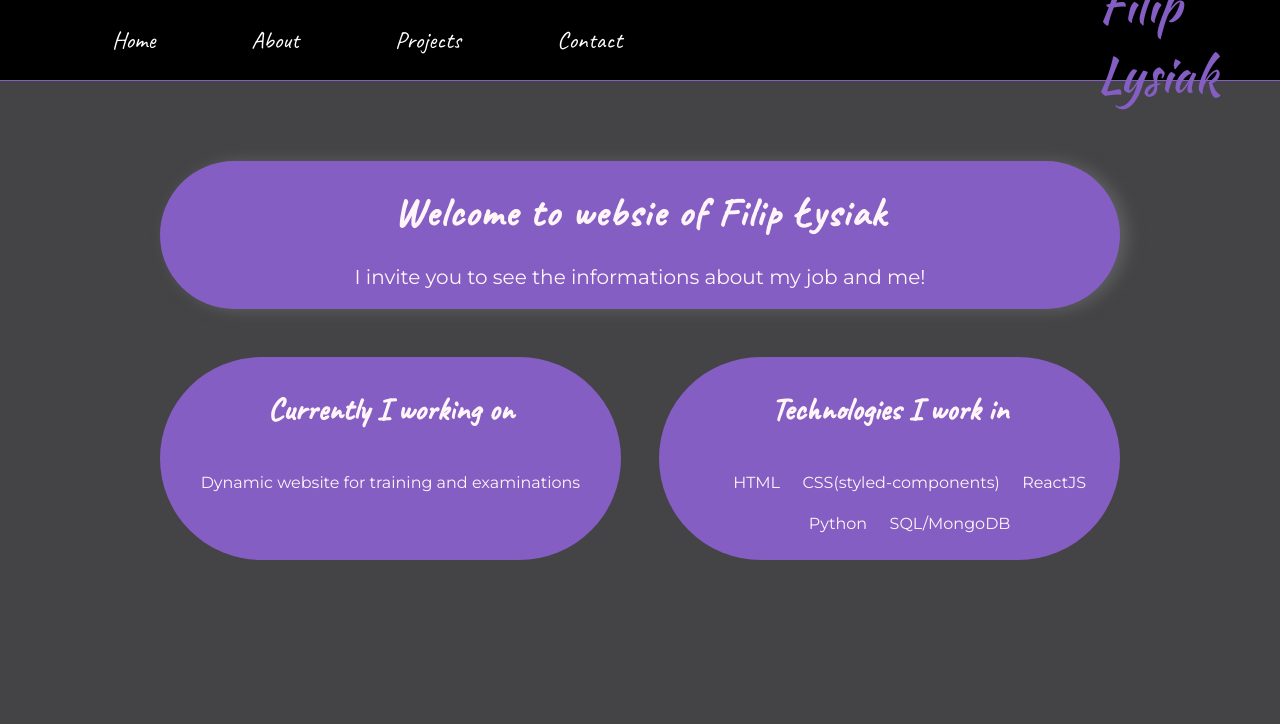
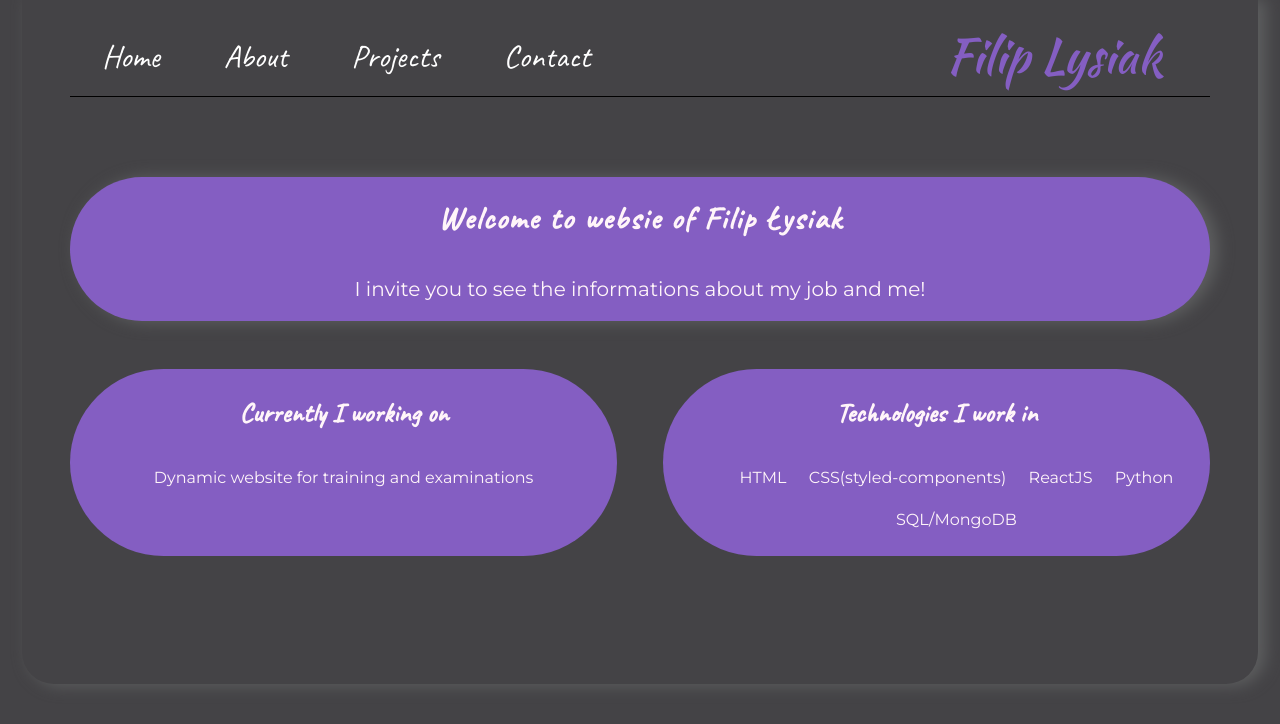
Before and after one commit to MontyFilip/resume-ver.2, a React (Create React App) app: page / in a window 1280 px wide. Shown: the top 724 px of the page. Built offline with nearby package versions, Linux system fonts and the light colour scheme.

Commit message:
modify navabar and some components

```diff
--- a/src/App.tsx
+++ b/src/App.tsx
@@ -21,28 +21,36 @@ const GlobalStyle = createGlobalStyle`
   }
 `;
 
-const Container = styled.div`
-  margin: 0 10rem 0 10rem;
+const MainContainer = styled.div`
+  max-width: 1140px;
+  margin: 0 auto;
+  box-shadow: ${({ theme }) => theme.boxShadowAll};
+  padding: 1rem 3rem 3rem 3rem;
+  border-radius: 0 0 2rem 2rem;
 `;
 
-function App() {
+// const Container = styled.div`
+//   margin: 0 10rem 0 10rem;
+// `;
+
+const App = () => {
   return (
     <ThemeProvider theme={dark}>
       <GlobalStyle />
-      <Router>
-        <Navbar />
-        <Container>
+      <MainContainer>
+        <Router>
+          <Navbar />
           <Routes>
             <Route path="/" element={<Home />} />
-            <Route path="/projects" element={<InBuild/>}/>
-            <Route path="/contact" />
-            <Route path="/about" />
+            <Route path="/projects" element={<InBuild />} />
+            <Route path="/contact" element={<InBuild />} />
+            <Route path="/about" element={<InBuild />} />
             <Route path="*" element={<ErrorPage />} />
           </Routes>
-        </Container>
-      </Router>
+        </Router>
+      </MainContainer>
     </ThemeProvider>
   );
-}
+};
 
 export default App;
--- a/src/Components/Page/Error/ErrorPage.tsx
+++ b/src/Components/Page/Error/ErrorPage.tsx
@@ -1,10 +1,19 @@
-import PageTitle from "../../View/PageTitle/PageTitle";
+import PageTitle from '../../View/PageTitle/PageTitle';
+import styled from 'styled-components';
+
+const Container = styled.div`
+  /* color: black; */
+  padding: 3rem;
+  font-size: 2.5rem;
+  font-family: 'Times New Roman', Times, serif;
+`;
 
 const ErrorPage = () => {
-  return(
-    <PageTitle>404 NOT FOUND</PageTitle>
-  )
-}
-
+  return (
+    <Container>
+      <PageTitle>404 NOT FOUND</PageTitle>
+    </Container>
+  );
+};
 
 export default ErrorPage;
--- a/src/Components/Page/Home/Home.tsx
+++ b/src/Components/Page/Home/Home.tsx
@@ -3,6 +3,7 @@ import styled from 'styled-components';
 import Hero from '../../View/Hero/Hero';
 import Informations from '../../View/Informations/Informations';
 import { HomePage } from '../../../DB/data';
+import { WorkingOn } from '../../../DB/data';
 
 const Box = styled.div`
   display: flex;
@@ -20,7 +21,7 @@ const Home: React.FC = () => {
   return (
     <Box>
       <Hero title={HomePage.title} text={HomePage.text}/>
-      <Informations/>
+      <Informations text={WorkingOn}/>
     </Box>
   );
 };
--- a/src/Components/Page/InBuild/InBuild.tsx
+++ b/src/Components/Page/InBuild/InBuild.tsx
@@ -1,10 +1,17 @@
-import PageTitle from "../../View/PageTitle/PageTitle";
+import styled from 'styled-components';
+import PageTitle from '../../View/PageTitle/PageTitle';
 
+const Container = styled.div`
+  /* color: black; */
+  font-size: 3rem;
+  font-style: italic;
+`;
 const InBuild = () => {
-  return(
-    <PageTitle>Website are under construction</PageTitle>
-  )
-}
-
+  return (
+    <Container>
+      <PageTitle>Website are under construction</PageTitle>
+    </Container>
+  );
+};
 
 export default InBuild;
--- a/src/Components/View/Hero/Hero.tsx
+++ b/src/Components/View/Hero/Hero.tsx
@@ -1,19 +1,20 @@
-import { title } from 'process';
 import styled from 'styled-components';
 
 const Container = styled.div`
   background-color: ${({ theme }) => theme.mainColor};
   text-align: center;
   margin: 0 0 3rem 0;
+  /* padding: 2rem 0 2rem 0; */
   border-radius: 8rem;
   box-shadow: ${({ theme }) => theme.boxShadowAll};
 `;
 const Title = styled.h1`
-  font-size: 2.5rem;
+  font-size: 2rem;
   font-family: ${({ theme }) => theme.headerFont};
   letter-spacing: 0.1rem;
 `;
 const Text = styled.p`
+  padding-top: 1rem;
   font-size: 1.25rem;
   font-family: ${({ theme }) => theme.textFontSansserif};
 `;
--- a/src/Components/View/Informations/Informations.tsx
+++ b/src/Components/View/Informations/Informations.tsx
@@ -1,5 +1,6 @@
 import styled from 'styled-components';
 import { Technologies } from '../../../DB/data';
+
 const Container = styled.div`
   display: flex;
   flex-direction: row;
@@ -14,7 +15,7 @@ const Boxes = styled.div`
 `;
 const Title = styled.h3`
   font-family: ${({ theme }) => theme.headerFont};
-  font-size: 2rem;
+  font-size: 1.7rem;
 `;
 
 const List = styled.ul`
@@ -28,17 +29,21 @@ const Line = styled.div`
   justify-content: center;
   padding: 0.7rem;
   font-family: ${({ theme }) => theme.textFontSansserif};
+
 `;
 
-const Informations: React.FC = () => {
-  const workingOn: string =
-    'Dynamic website for training and examinations';
+interface Props {
+  text: string
+}
+
+const Informations: React.FC<Props> = ({text}) => {
+
 
   return (
     <Container>
       <Boxes>
         <Title>Currently I working on</Title>
-        <Line>{workingOn}</Line>
+        <Line>{text}</Line>
       </Boxes>
       <Boxes>
         <Title>Technologies I work in</Title>
--- a/src/Components/View/Navbar/Navbar.tsx
+++ b/src/Components/View/Navbar/Navbar.tsx
@@ -5,24 +5,24 @@ import { NavLink } from 'react-router-dom';
 const NavContainer = styled.nav`
   width: 100%;
   height: 80px;
-  background-color: black;
+  /* background-color: black; */
   display: flex;
   flex-direction: column;
-  border-bottom: ${({ theme }) => theme.mainColor} solid 0.1px;
+  border-bottom: black solid 0.1px;
 `;
 
 const LeftContainer = styled.div`
-  flex: 80%;
+  flex: 50%;
   display: flex;
   align-items: center;
-  padding-left: 5%;
+  /* padding-left: 5%; */
 `;
 
 const RightContainer = styled.div`
-  flex: 20%;
+  /* flex: 50%; */
   display: flex;
   align-items: center;
-  padding-left: 5%;
+  /* padding-left: 5%; */
 `;
 const NavabrInnerContainer = styled.div`
   width: 100%;
@@ -34,10 +34,14 @@ const NavbarLinkContainer = styled.div`
 `;
 const NavbarLink = styled(NavLink)`
   color: white;
-  font-size: x-large;
+  font-size: 2rem;
   font-family: ${({ theme }) => theme.headerFont};
   text-decoration: none;
-  margin: 3rem;
+  margin: 2rem;
+  &:hover {
+    color: black;
+    transition: ${({ theme }) => theme.transitionTime};
+  }
 `;
 const NavbarLogoLink = styled(NavLink)`
   color: ${({ theme }) => theme.mainColor};
@@ -45,6 +49,10 @@ const NavbarLogoLink = styled(NavLink)`
   font-family: ${({ theme }) => theme.logoFont};
   text-decoration: none;
   margin: 3rem;
+  &:hover {
+    color: black;
+    transition: ${({ theme }) => theme.transitionTime};
+  }
 `;
 
 const NavabrExtendedContainer = styled.div``;
--- a/src/Components/View/PageTitle/PageTitle.tsx
+++ b/src/Components/View/PageTitle/PageTitle.tsx
@@ -3,10 +3,10 @@ import styled from 'styled-components';
 
 const Title = styled.h2`
   padding: ${({ theme }) => theme.baseSize * 3};
-  font-size: 4rem;
+  /* font-size: 4rem; */
   text-align: center;
   /* text-transform: uppercase; */
-  font-family: 'Times New Roman', Times, serif;
+  /* font-family: 'Times New Roman', Times, serif; */
 `;
 
 type Props = {
--- a/src/DB/data.ts
+++ b/src/DB/data.ts
@@ -5,13 +5,14 @@ export const Technologies = [
   'Python',
   'SQL/MongoDB',
 ];
+export const WorkingOn = 'Dynamic website for training and examinations';
 
 export const HomePage = {
   title: 'Welcome to websie of Filip Łysiak',
-  text: 'I invite you to see the informations about my job and me!'
-}
+  text: 'I invite you to see the informations about my job and me!',
+};
 
 export const ContactData = {
   mail: 'filip.lysiak.t1@gmail.com',
-  phone: '+48 506 931 139'
-}
+  phone: '+48 506 931 139',
+};
```
